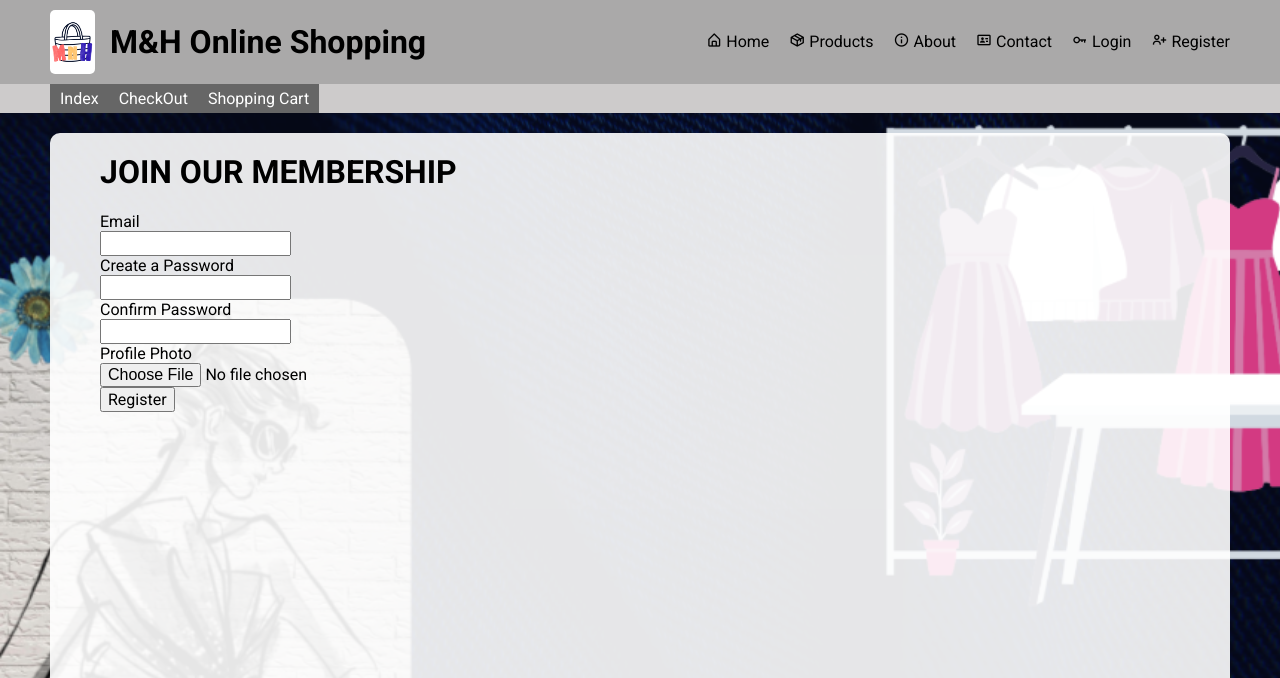
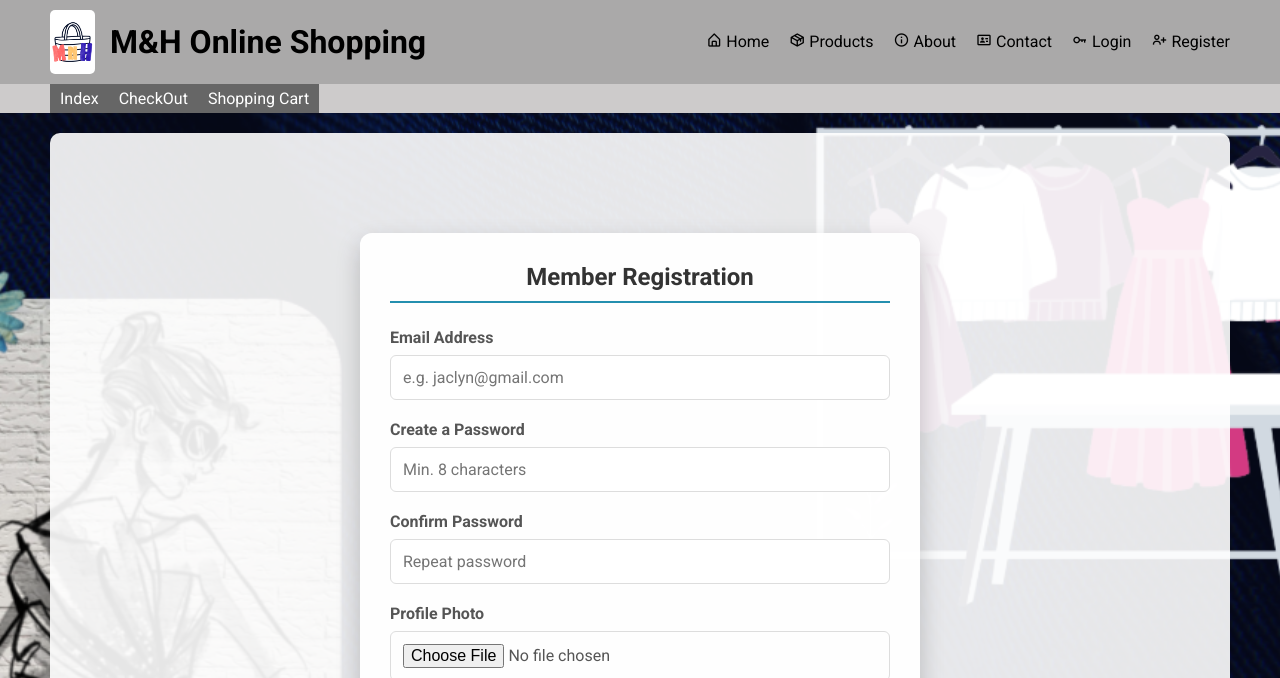
Before and after one commit to jaclynnnn29/php-assignment, a PHP site: page /user/register.php in a window 1280 px wide. Shown: the top 678 px of the page. Run offline with PHP 8.4, Linux system fonts and the light colour scheme.

Commit message:
login, register css

```diff
--- a/M&H Online Shopping/_head.php
+++ b/M&H Online Shopping/_head.php
@@ -72,6 +72,3 @@
             <?php endif ?>
 
         </nav>
-
-    <main>
-        <h1><?= $_title ?? 'Untitled' ?></h1>
--- a/M&H Online Shopping/css/app.css
+++ b/M&H Online Shopping/css/app.css
@@ -314,11 +314,80 @@ label > * {
 
 /* Photo Upload ------------------------------------------------------------ */
 
-label.upload img {
+/* Login Container Styling */
+.login-container {
+    max-width: 400px;
+    margin: 80px auto; /* Centers the box vertically and horizontally */
+    padding: 30px;
+    background: rgba(255, 255, 255, 0.95); /* Semi-transparent white */
+    border-radius: 12px;
+    box-shadow: 0 10px 25px rgba(0,0,0,0.2);
+    text-align: center;
+}
+
+.login-container h1 {
+    margin-bottom: 25px;
+    color: #333;
+    font-size: 24px;
+    border-bottom: 2px solid #248faf; /* Matches your table header color */
+    padding-bottom: 10px;
+}
+
+/* Form Group Styling - Stacked Layout */
+.form-group {
+    margin-bottom: 20px;
+    text-align: left; /* Labels stay left-aligned */
+}
+
+.form-group label {
     display: block;
-    border: 1px solid #333;
-    width: 200px;
-    height: 200px;
-    object-fit: cover;
+    font-weight: bold;
+    margin-bottom: 8px;
+    color: #555;
+}
+
+.form-group input {
+    width: 100%;
+    padding: 12px;
+    border: 1px solid #ddd;
+    border-radius: 6px;
+    box-sizing: border-box; /* Prevents input from overflowing */
+    font-size: 16px;
+}
+
+/* Button Styling */
+.btn-login {
+    width: 100%;
+    padding: 12px;
+    background-color: #248faf; /* Matches your theme */
+    color: white;
+    border: none;
+    border-radius: 6px;
+    font-size: 16px;
+    font-weight: bold;
     cursor: pointer;
+    transition: background 0.3s;
 }
+
+.btn-login:hover {
+    background-color: #1a6b83;
+}
+
+.btn-reset {
+    background: none;
+    border: none;
+    color: #888;
+    text-decoration: underline;
+    cursor: pointer;
+    margin-top: 10px;
+}
+
+/* Error Message Styling */
+.err-msg {
+    color: #d9534f;
+    background: #f9d6d5;
+    padding: 10px;
+    border-radius: 4px;
+    margin-bottom: 20px;
+    font-size: 14px;
+}
--- a/M&H Online Shopping/user/register.php
+++ b/M&H Online Shopping/user/register.php
@@ -48,20 +48,44 @@ $_title = 'JOIN OUR MEMBERSHIP';
 include '../_head.php';
 ?>
 
-<form method="post" enctype="multipart/form-data">
-    <label>Email</label><br>
-    <?php html_text('email'); err('email'); ?><br>
+<main>
+    <div class="login-container" style="max-width: 500px;"> <h1>Member Registration</h1>
 
-    <label>Create a Password</label><br>
-    <?php html_password('password'); err('password'); ?><br>
+        <form method="post" enctype="multipart/form-data">
+            <div class="form-group">
+                <label for="email">Email Address</label>
+                <?php html_text('email', 'placeholder="e.g. jaclyn@gmail.com"'); ?>
+                <div class="err"><?php err('email'); ?></div>
+            </div>
 
-    <label>Confirm Password</label><br>
-    <?php html_password('confirm'); err('confirm'); ?><br>
+            <div class="form-group">
+                <label for="password">Create a Password</label>
+                <?php html_password('password', 'placeholder="Min. 8 characters"'); ?>
+                <div class="err"><?php err('password'); ?></div>
+            </div>
 
-    <label>Profile Photo</label><br>
-    <?php html_file('photo', 'image/*'); err('photo'); ?><br>
+            <div class="form-group">
+                <label for="confirm">Confirm Password</label>
+                <?php html_password('confirm', 'placeholder="Repeat password"'); ?>
+                <div class="err"><?php err('confirm'); ?></div>
+            </div>
 
-    <button>Register</button>
-</form>
+            <div class="form-group">
+                <label>Profile Photo</label>
+                <label class="upload">
+                    <?php html_file('photo', 'accept="image/*"'); ?>
+                    <img src="/images/photo.jpg" alt="Preview">
+                </label>
+            </div>
+
+            <button type="submit" class="btn-login">Register Account</button>
+            <button type="reset" class="btn-reset">Clear Fields</button>
+
+            <p style="margin-top: 20px;">
+                Already a member? <a href="login.php" style="color: #248faf; font-weight: bold;">Login here</a>
+            </p>
+        </form>
+    </div>
+</main>
 
 <?php include '../_foot.php'; ?>
```
Also changed, not shown: M&H Online Shopping/login.php (+16 -17 lines), M&H Online Shopping/photos/69dbd96125c33.jpg (added).
